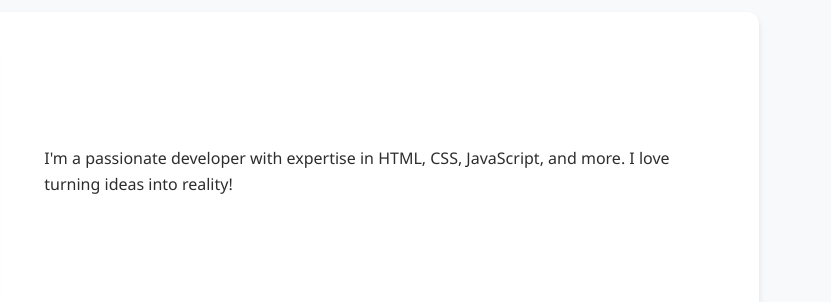
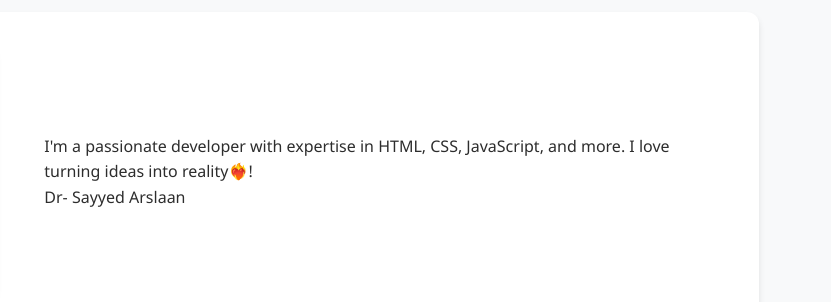
Before and after one commit to Sayyedarslaan4712/Portfolio-, a plain HTML site: page index.html in a window 1280 px wide. Shown: the part 980-1282 px from the top of the page, 449-1280 px from the left. Drawn offline with Linux system fonts and the light colour scheme.

Commit message:
Update index.html
add dr sayyed arslaan

```diff
--- a/index.html
+++ b/index.html
@@ -41,7 +41,8 @@
         <h2>About Me</h2>
         <div class="about-container">
             <img src="img/arslaaaaan.jpg" alt="Arslaan's Photo" class="profile-photo">
-            <p>I'm a passionate developer with expertise in HTML, CSS, JavaScript, and more. I love turning ideas into reality!</p>
+            <p>I'm a passionate developer with expertise in HTML, CSS, JavaScript, and more. I love turning ideas into reality❤️‍🔥! <br>
+               Dr- Sayyed Arslaan </p>
         </div>
     </section>
 
```
